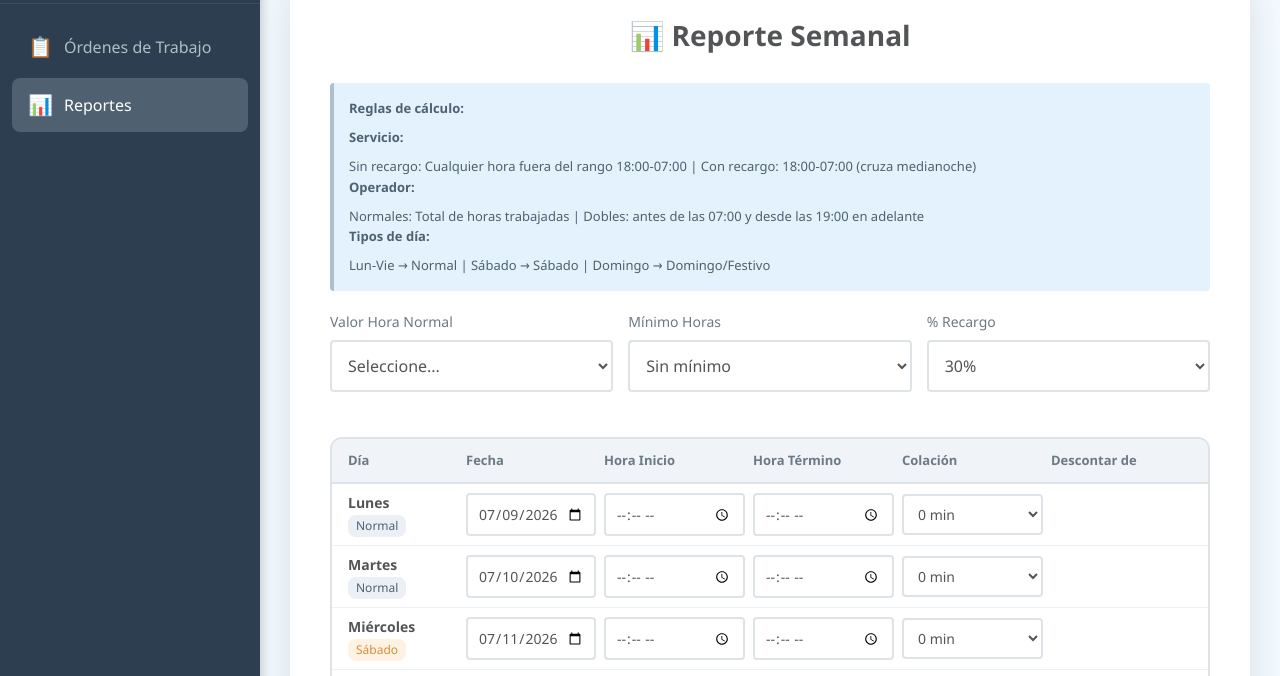
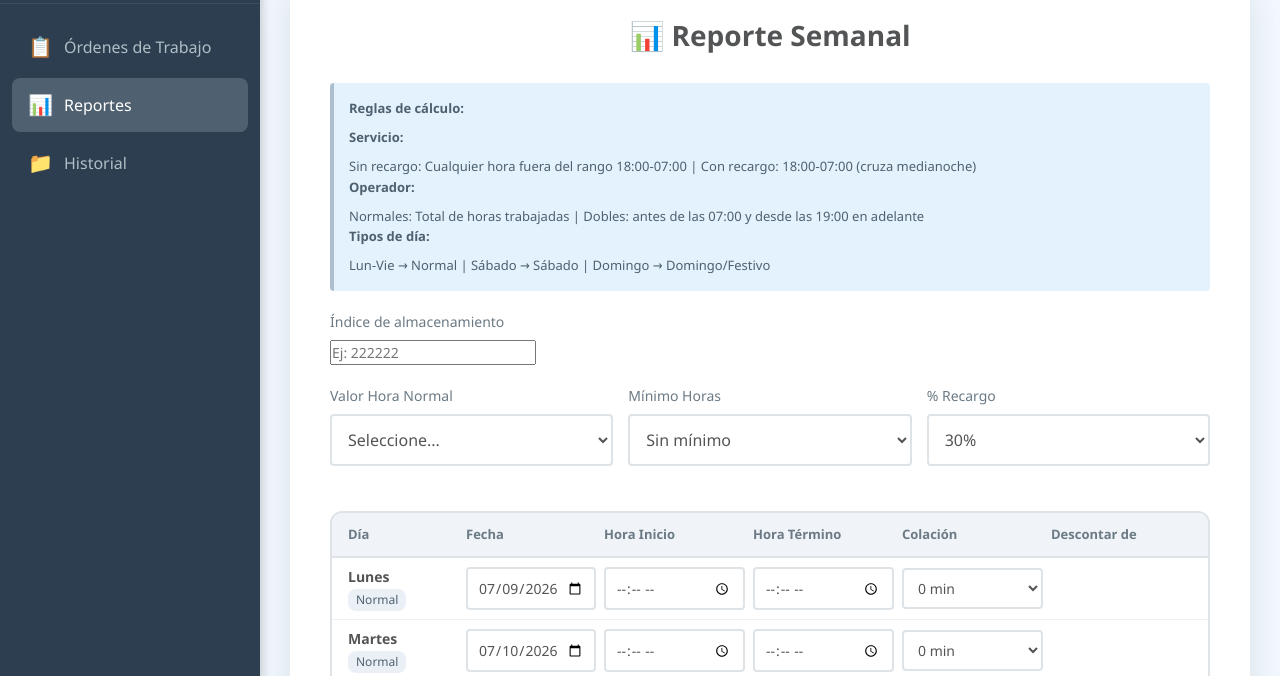
Before and after one commit to Tebaah/CalculoHoras, a website built with Vite: page reportes.html in a window 1280 px wide. Shown: the part 73-749 px from the top of the page. Built offline with nearby package versions, Linux system fonts and the light colour scheme.

Commit message:
feat(reportes): add index input at form start, save button and historial sidebar link
- Add index input field at the beginning of the form
- Add save button inside weekly totals results section
- Add historial link to sidebar navigation
- Remove duplicate index field

```diff
--- a/reportes.html
+++ b/reportes.html
@@ -23,6 +23,10 @@
                     <span class="nav-icon">📊</span>
                     <span class="nav-text">Reportes</span>
                 </a>
+                <a href="historial.html" class="nav-item" id="nav-historial">
+                    <span class="nav-icon">📁</span>
+                    <span class="nav-text">Historial</span>
+                </a>
             </nav>
         </aside>
         <main class="main-content">
@@ -39,6 +43,11 @@
                 </div>
 
                 <form id="reportForm">
+                    <div class="form-group">
+                        <label for="indiceReporte">Índice de almacenamiento</label>
+                        <input type="text" id="indiceReporte" placeholder="Ej: 222222" maxlength="20">
+                    </div>
+
                     <div class="form-row form-row--3col">
                         <div class="form-group">
                             <label for="valorHora">Valor Hora Normal</label>
@@ -280,6 +289,9 @@
 
                 <!-- Totales semanales -->
                 <div class="results" id="totalResults">
+                    <div class="result-actions">
+                        <button type="button" id="guardarReporteBtn" class="btn-save">💾 Guardar Registro</button>
+                    </div>
                     <h2>📈 Totales Semanales</h2>
                     <div class="result-item">
                         <span class="result-label">Días incluidos en el cálculo</span>
```
